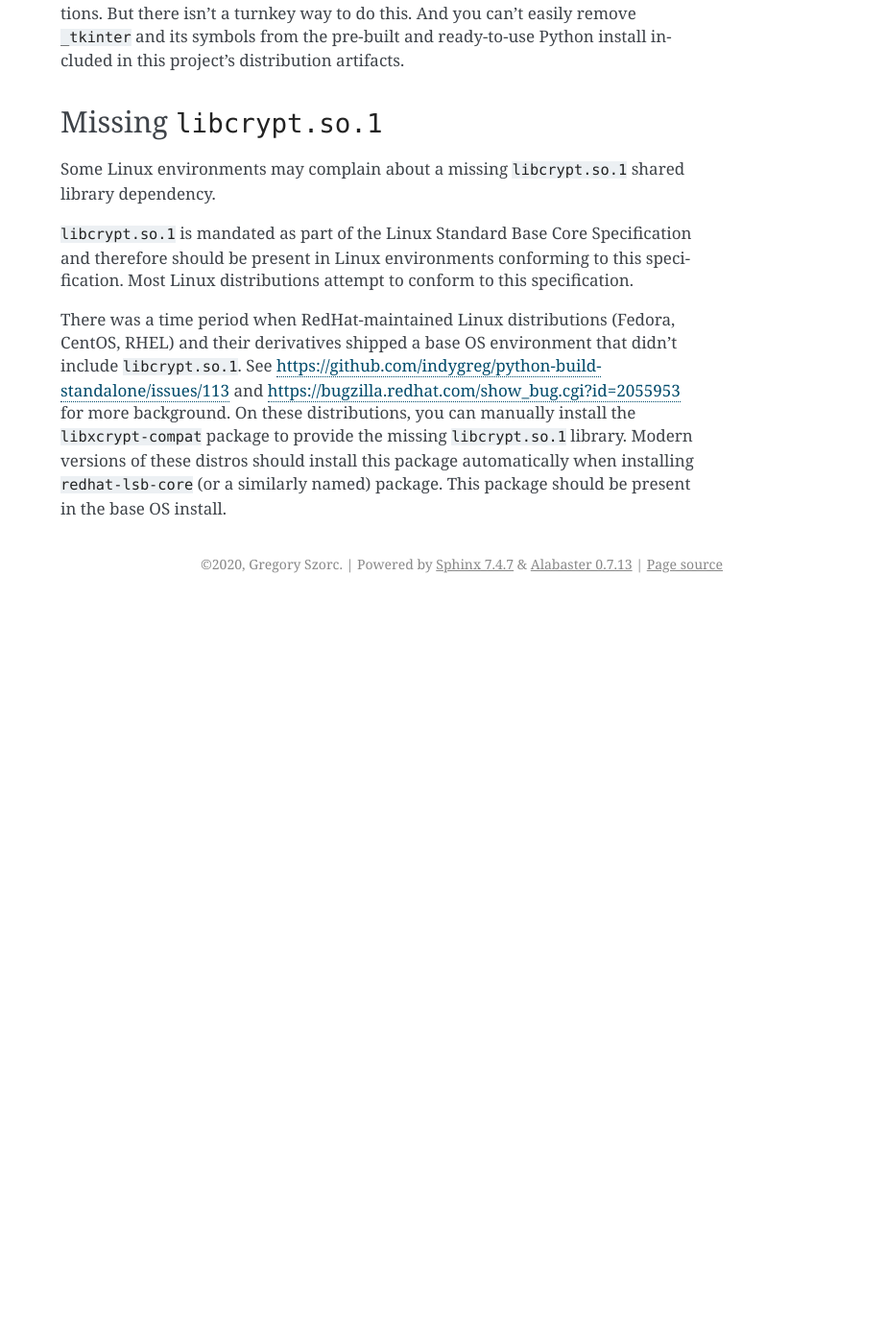
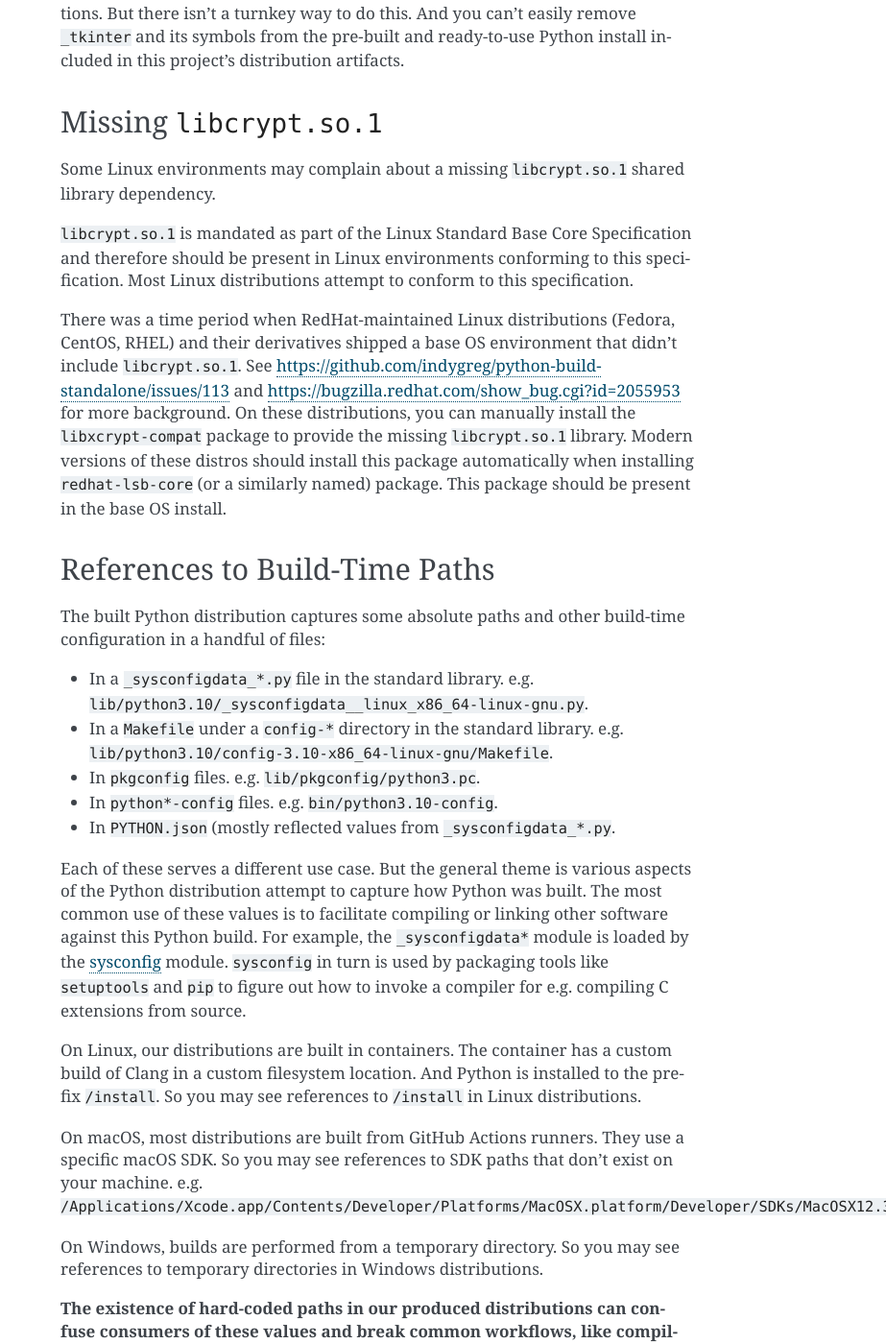
Before and after one commit to indygreg/python-build-standalone, a Sphinx documentation site: the page built from docs/quirks.rst, in a window 1280 px wide and 1400 px high, scrolled down 7286 px. Shown: the whole window at 96% size, without its empty margins (357-1280 px from the left). Built offline with Sphinx 7.4.7, drawn with Linux system fonts in a browser that asks for light colours; before the commit the page ends 7913 px from its top, so only the background shows below that; some of the changed text lies outside the part shown.

Commit message:
docs: document sysconfig quirks

```diff
--- a/docs/quirks.rst
+++ b/docs/quirks.rst
@@ -384,3 +384,64 @@ to provide the missing ``libcrypt.so.1`` library. Modern versions of these
 distros should install this package automatically when installing
 ``redhat-lsb-core`` (or a similarly named) package. This package should be
 present in the base OS install.
+
+.. _quirk_references_to_build_paths:
+
+References to Build-Time Paths
+==============================
+
+The built Python distribution captures some absolute paths and other
+build-time configuration in a handful of files:
+
+* In a ``_sysconfigdata_*.py`` file in the standard library. e.g.
+  ``lib/python3.10/_sysconfigdata__linux_x86_64-linux-gnu.py``.
+* In a ``Makefile`` under a ``config-*`` directory in the standard library.
+  e.g. ``lib/python3.10/config-3.10-x86_64-linux-gnu/Makefile``.
+* In ``pkgconfig`` files. e.g. ``lib/pkgconfig/python3.pc``.
+* In ``python*-config`` files. e.g. ``bin/python3.10-config``.
+* In ``PYTHON.json`` (mostly reflected values from ``_sysconfigdata_*.py``.
+
+Each of these serves a different use case. But the general theme is various
+aspects of the Python distribution attempt to capture how Python was built.
+The most common use of these values is to facilitate compiling or linking
+other software against this Python build. For example, the ``_sysconfigdata*``
+module is loaded by the `sysconfig <https://docs.python.org/3/library/sysconfig.html>`_
+module. ``sysconfig`` in turn is used by packaging tools like ``setuptools``
+and ``pip`` to figure out how to invoke a compiler for e.g. compiling C
+extensions from source.
+
+On Linux, our distributions are built in containers. The container has a
+custom build of Clang in a custom filesystem location. And Python is
+installed to the prefix ``/install``. So you may see references to
+``/install`` in Linux distributions.
+
+On macOS, most distributions are built from GitHub Actions runners. They
+use a specific macOS SDK. So you may see references to SDK paths that don't
+exist on your machine. e.g.
+``/Applications/Xcode.app/Contents/Developer/Platforms/MacOSX.platform/Developer/SDKs/MacOSX12.3.sdk``.
+
+On Windows, builds are performed from a temporary directory. So you may
+see references to temporary directories in Windows distributions.
+
+**The existence of hard-coded paths in our produced distributions can confuse
+consumers of these values and break common workflows, like compiling C
+extensions.**
+
+We don't currently have a great idea for how to solve this problem. We
+can't hardcode values that will work on every machine because every machine
+has different filesystem layouts. For example, if we hardcode ``gcc`` as
+the compiler, someone with only ``clang`` installed will complain. And
+we certainly don't know where end-users will extract their Python
+distribution to!
+
+To solve this problem requires executing dynamic code after extracting
+our custom distributions in order to patch these hardcoded values into
+conformance with the new machine. We're unsure how to actually do this
+because figuring out what values to set is essentially equivalent to
+reinventing autoconf / configure! Perhaps we could implement something
+that works in common system layouts (e.g. hardcoded defaults for common
+distros like Debian/Ubuntu and RedHat).
+
+Until we have a better solution here, just understand that anything looking
+at ``sysconfig`` could resolve non-existent paths or names of binaries that
+don't exist on the current machine.
```
